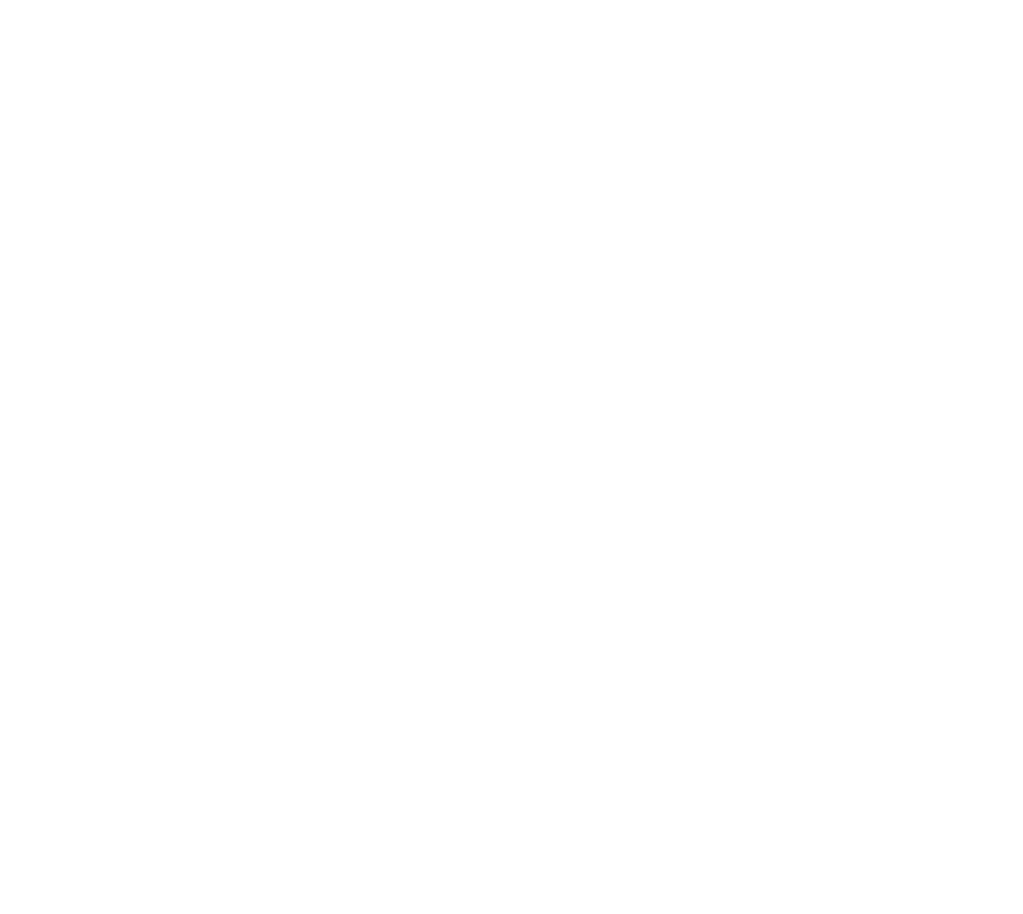
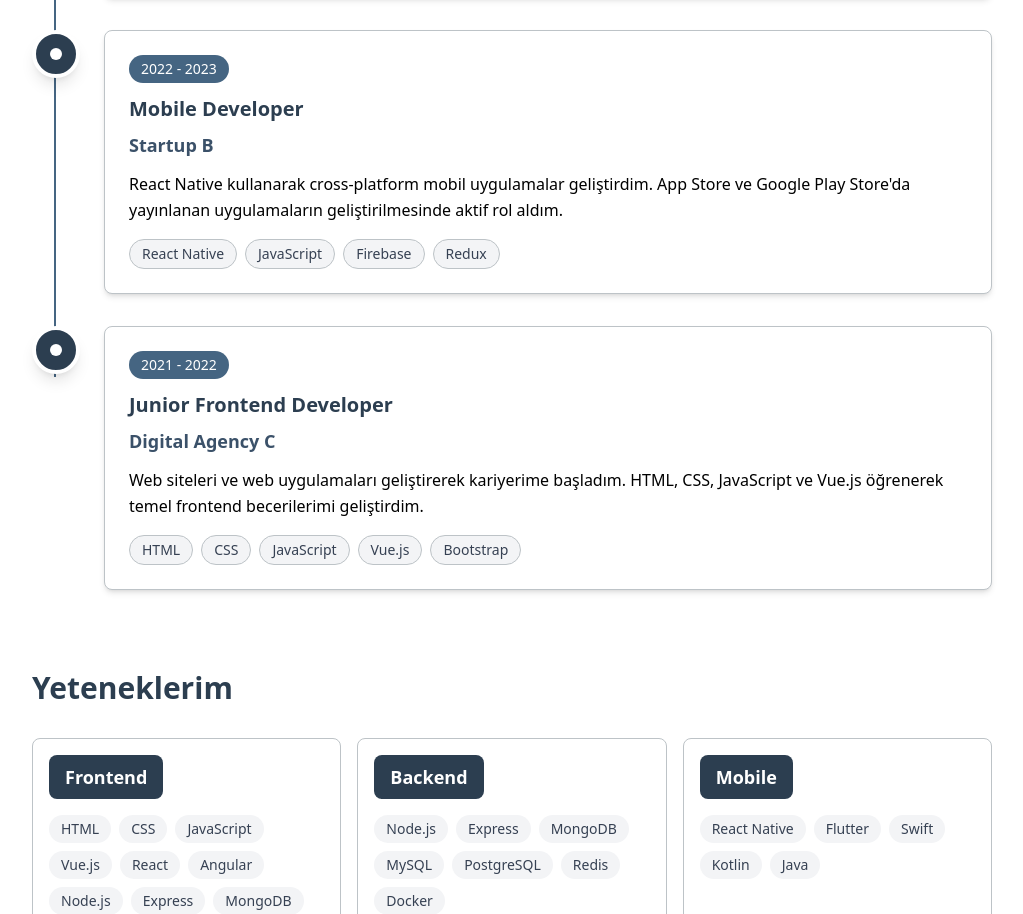
Before and after one commit to berkeasmakaya/portfolio-frontend, a Vue app: page /home in a window 1280 px wide. Shown: the part 1558-2472 px from the top of the page, without its empty margins (128-1151 px from the left). Before the commit the page ends 1443 px from the top, so only its background shows below. Built offline with nearby package versions, Linux system fonts and the light colour scheme.

Commit message:
feat: add projects, skills, experience part and scroll animation to home view

```diff
--- /dev/null
+++ b/src/composables/useScrollAnimation.js
@@ -0,0 +1,66 @@
+import { ref, onMounted, onUnmounted } from 'vue'
+
+export function useScrollAnimation() {
+  const visibleElements = ref(new Set())
+
+  let observer = null
+
+  const initObserver = () => {
+    observer = new IntersectionObserver(
+      (entries) => {
+        entries.forEach((entry) => {
+          if (entry.isIntersecting) {
+            const elementId = entry.target.dataset.animateId
+            if (elementId) {
+              // Staggered animation için gecikme
+              const delay = parseInt(entry.target.dataset.animateDelay) || 0
+              setTimeout(() => {
+                visibleElements.value.add(elementId)
+                entry.target.classList.add('animate-visible')
+              }, delay)
+            }
+          }
+        })
+      },
+      { threshold: 0.2 },
+    )
+  }
+
+  const observeElement = (element, id, delay = 0) => {
+    if (element && observer) {
+      element.dataset.animateId = id
+      element.dataset.animateDelay = delay
+      observer.observe(element)
+    }
+  }
+
+  const observeElements = (selector, baseDelay = 0) => {
+    const elements = document.querySelectorAll(selector)
+    elements.forEach((element, index) => {
+      const delay = baseDelay + index * 100 // Her element 100ms gecikme
+      observeElement(element, `${selector}-${index}`, delay)
+    })
+  }
+
+  const isVisible = (id) => {
+    return visibleElements.value.has(id)
+  }
+
+  onMounted(() => {
+    // Observer'ı başlat
+    initObserver()
+  })
+
+  onUnmounted(() => {
+    if (observer) {
+      observer.disconnect()
+    }
+  })
+
+  return {
+    visibleElements,
+    observeElement,
+    observeElements,
+    isVisible,
+  }
+}
--- a/src/style.css
+++ b/src/style.css
@@ -7,3 +7,28 @@
   --color-gray-light: #bdc3c7;
   --color-gray-extra-light: #ecf0f1;
 }
+
+/* Global Scroll Animations */
+@keyframes fade-in-up {
+  from {
+    opacity: 0;
+    transform: translateY(30px);
+  }
+  to {
+    opacity: 1;
+    transform: translateY(0);
+  }
+}
+
+/* Animation Classes */
+.animate-on-scroll {
+  opacity: 0;
+  transform: translateY(30px);
+  transition: all 0.6s ease-out;
+}
+
+/* Visible State */
+.animate-visible {
+  opacity: 1 !important;
+  transform: translateY(0) !important;
+}
--- a/src/views/HomeView.vue
+++ b/src/views/HomeView.vue
@@ -42,10 +42,22 @@
       </div>
     </div>
     <!-- Project Section-->
-    <div class="py-10">
+    <div class="py-10 animate-on-scroll">
       <h1 class="text-3xl font-bold text-blue-dark pb-8">Projelerim</h1>
       <div class="grid grid-cols-1 md:grid-cols-2 lg:grid-cols-3 gap-4">
         <project-card :projects="projects" />
+      </div>
+    </div>
+    <!--Experience Section-->
+    <div class="py-10 animate-on-scroll">
+      <h1 class="text-3xl font-bold text-blue-dark pb-8">Deneyimlerim</h1>
+      <experience-timeline :experiences="experiences" />
+    </div>
+    <!--Skills Section-->
+    <div class="py-10 animate-on-scroll">
+      <h1 class="text-3xl font-bold text-blue-dark pb-8">Yeteneklerim</h1>
+      <div class="grid grid-cols-1 md:grid-cols-2 lg:grid-cols-3 gap-4">
+        <skill-card :skills="skills" />
       </div>
     </div>
   </div>
@@ -53,7 +65,17 @@
 
 <script setup>
 import { useRouter } from 'vue-router'
+import { onMounted } from 'vue'
 import ProjectCard from './components/ProjectCard.vue'
+import ExperienceTimeline from './components/ExperienceTimeline.vue'
+import SkillCard from './components/SkillCard.vue'
+import { useScrollAnimation } from '@/composables/useScrollAnimation.js'
+
+const { observeElements } = useScrollAnimation()
+
+onMounted(() => {
+  observeElements('.animate-on-scroll')
+})
 
 const router = useRouter()
 
@@ -90,6 +112,59 @@ const projects = [
   },
 ]
 
+const experiences = [
+  {
+    position: 'Frontend Developer',
+    company: 'Tech Company A',
+    dateRange: '2023 - Devam Ediyor',
+    description:
+      'Modern web uygulamaları geliştiriyorum. Vue.js, React ve TypeScript kullanarak kullanıcı dostu arayüzler tasarlıyorum. Ekip çalışması ve agile metodolojiler konusunda deneyim kazandım.',
+    technologies: ['Vue.js', 'React', 'TypeScript', 'Tailwind CSS', 'Node.js'],
+  },
+  {
+    position: 'Mobile Developer',
+    company: 'Startup B',
+    dateRange: '2022 - 2023',
+    description:
+      "React Native kullanarak cross-platform mobil uygulamalar geliştirdim. App Store ve Google Play Store'da yayınlanan uygulamaların geliştirilmesinde aktif rol aldım.",
+    technologies: ['React Native', 'JavaScript', 'Firebase', 'Redux'],
+  },
+  {
+    position: 'Junior Frontend Developer',
+    company: 'Digital Agency C',
+    dateRange: '2021 - 2022',
+    description:
+      'Web siteleri ve web uygulamaları geliştirerek kariyerime başladım. HTML, CSS, JavaScript ve Vue.js öğrenerek temel frontend becerilerimi geliştirdim.',
+    technologies: ['HTML', 'CSS', 'JavaScript', 'Vue.js', 'Bootstrap'],
+  },
+]
+
+const skills = [
+  {
+    category: 'Frontend',
+    skills: [
+      'HTML',
+      'CSS',
+      'JavaScript',
+      'Vue.js',
+      'React',
+      'Angular',
+      'Node.js',
+      'Express',
+      'MongoDB',
+      'MySQL',
+    ],
+  },
+  {
+    category: 'Backend',
+    skills: ['Node.js', 'Express', 'MongoDB', 'MySQL', 'PostgreSQL', 'Redis', 'Docker'],
+  },
+  {
+    category: 'Mobile',
+    skills: ['React Native', 'Flutter', 'Swift', 'Kotlin', 'Java'],
+  },
+]
+
 const goToContact = () => {
   router.push({ name: 'ContactView' })
 }
--- /dev/null
+++ b/src/views/components/ExperienceTimeline.vue
@@ -0,0 +1,137 @@
+<template>
+  <div class="relative" ref="timelineContainer">
+    <!-- Animasyonlu progress çizgisi (scroll ile büyüyen, mavi) -->
+    <div
+      class="absolute top-0 w-0.5 bg-blue-light timeline-progress"
+      ref="progressLine"
+      style="left: 11px; transform: translateX(-50%)"
+    ></div>
+
+    <div class="space-y-8">
+      <div
+        v-for="(experience, index) in experiences"
+        :key="index"
+        class="relative flex items-start group timeline-item"
+        :ref="(el) => (timelineItems[index] = el)"
+      >
+        <!-- Timeline dot -->
+        <div
+          class="relative z-30 flex items-center justify-center w-6 h-6 md:w-12 md:h-12 bg-blue-dark rounded-full border-4 border-white shadow-lg group-hover:scale-110 transition-transform duration-300"
+        >
+          <div class="w-2 h-2 md:w-3 md:h-3 bg-white rounded-full"></div>
+        </div>
+
+        <!-- Experience content -->
+        <div class="ml-3 md:ml-6 flex-1">
+          <div
+            class="bg-white rounded-lg shadow-md hover:shadow-xl transition-all duration-300 p-4 md:p-6 border border-gray-light group-hover:border-blue-light"
+          >
+            <!-- Date badge -->
+            <div
+              class="inline-block bg-blue-light text-white px-3 py-1 rounded-full text-xs md:text-sm font-medium mb-3"
+            >
+              {{ experience.dateRange }}
+            </div>
+
+            <!-- Company and position -->
+            <h3 class="text-lg md:text-xl font-bold text-blue-dark mb-2">
+              {{ experience.position }}
+            </h3>
+            <h4 class="text-base md:text-lg font-semibold text-blue-medium mb-3">
+              {{ experience.company }}
+            </h4>
+
+            <!-- Description -->
+            <p class="text-gray-dark mb-4 leading-relaxed text-sm md:text-base">
+              {{ experience.description }}
+            </p>
+
+            <!-- Technologies -->
+            <div class="flex flex-wrap gap-2">
+              <span
+                v-for="tech in experience.technologies"
+                :key="tech"
+                class="bg-gray-100 border border-gray-light text-gray-700 px-2 md:px-3 py-1 rounded-full text-xs md:text-sm font-medium hover:bg-blue-light hover:text-white transition-colors duration-200"
+              >
+                {{ tech }}
+              </span>
+            </div>
+          </div>
+        </div>
+      </div>
+    </div>
+  </div>
+</template>
+
+<script setup>
+import { ref, onMounted, onUnmounted } from 'vue'
+
+defineProps({
+  experiences: {
+    type: Array,
+    required: true,
+  },
+})
+
+const timelineContainer = ref(null)
+const progressLine = ref(null)
+const timelineItems = ref([])
+
+const updateProgress = () => {
+  if (!progressLine.value || !timelineContainer.value) return
+
+  const scrollTop = window.scrollY
+  const windowHeight = window.innerHeight
+
+  // Timeline container'ın pozisyonunu bul
+  const containerTop = timelineContainer.value.offsetTop
+  const containerHeight = timelineContainer.value.offsetHeight
+
+  // Progress hesapla - timeline container görünür olduğunda başla
+  const scrollStart = containerTop - windowHeight + 100 // 200px erken başla
+  const scrollEnd = containerTop + containerHeight - 100 // 200px erken bitir
+
+  let progress = 0
+
+  if (scrollTop >= scrollStart && scrollTop <= scrollEnd) {
+    progress = (scrollTop - scrollStart) / (scrollEnd - scrollStart)
+  } else if (scrollTop > scrollEnd) {
+    progress = 1
+  }
+
+  // Progress'i 0-1 arasında sınırla
+  progress = Math.max(0, Math.min(1, progress))
+
+  // Progress çizgisinin yüksekliğini güncelle
+  progressLine.value.style.height = `${progress * 100}%`
+}
+
+onMounted(() => {
+  window.addEventListener('scroll', updateProgress)
+  setTimeout(updateProgress, 100)
+})
+
+onUnmounted(() => {
+  window.removeEventListener('scroll', updateProgress)
+})
+</script>
+
+<style scoped>
+.timeline-progress {
+  transition: height 0.1s ease-out;
+  transform-origin: top;
+  z-index: 1 !important;
+}
+
+.timeline-item {
+  position: relative;
+  z-index: 10;
+}
+
+/* Responsive timeline çizgisi pozisyonları */
+@media (min-width: 768px) {
+  .timeline-progress {
+    left: 23px !important;
+  }
+}
+</style>
--- a/src/views/components/ProjectCard.vue
+++ b/src/views/components/ProjectCard.vue
@@ -2,7 +2,7 @@
   <div
     v-for="project in projects"
     :key="project.title"
-    class="flex flex-col border border-gray-light rounded-lg p-4 shadow-md hover:shadow-2xl hover:scale-105 transition-all duration-300"
+    class="flex flex-col border border-gray-light rounded-lg p-4 hover:border-blue-dark hover:shadow-2xl hover:scale-105 transition-all duration-300"
   >
     <div class="w-full aspect-video overflow-hidden pb-4">
       <img
--- /dev/null
+++ b/src/views/components/SkillCard.vue
@@ -0,0 +1,31 @@
+<template>
+  <div
+    v-for="skillCategory in skills"
+    :key="skillCategory.category"
+    class="border border-gray-light rounded-lg p-4 hover:border-blue-dark hover:shadow-lg transition-all duration-300"
+  >
+    <div class="w-fit bg-blue-dark rounded-lg px-4 py-2 mb-4">
+      <h2 class="text-lg font-bold text-white">{{ skillCategory.category }}</h2>
+    </div>
+    <div class="flex flex-wrap gap-2">
+      <span
+        v-for="skill in skillCategory.skills"
+        :key="skill"
+        class="bg-gray-100 text-gray-700 px-3 py-1 rounded-full text-sm font-medium hover:bg-blue-light hover:text-white transition-colors duration-200"
+      >
+        {{ skill }}
+      </span>
+    </div>
+  </div>
+</template>
+
+<script setup>
+defineProps({
+  skills: {
+    type: Array,
+    required: true,
+  },
+})
+</script>
+
+<style scoped></style>
```
